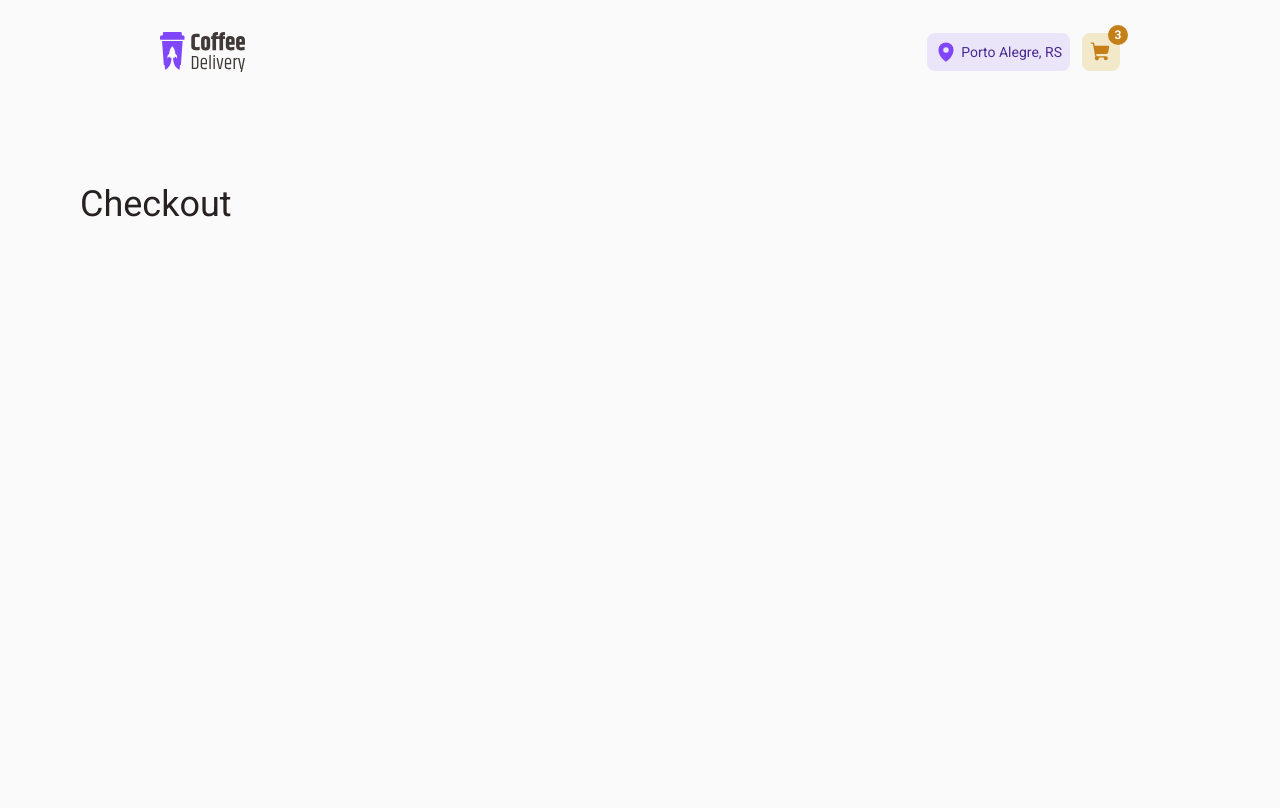
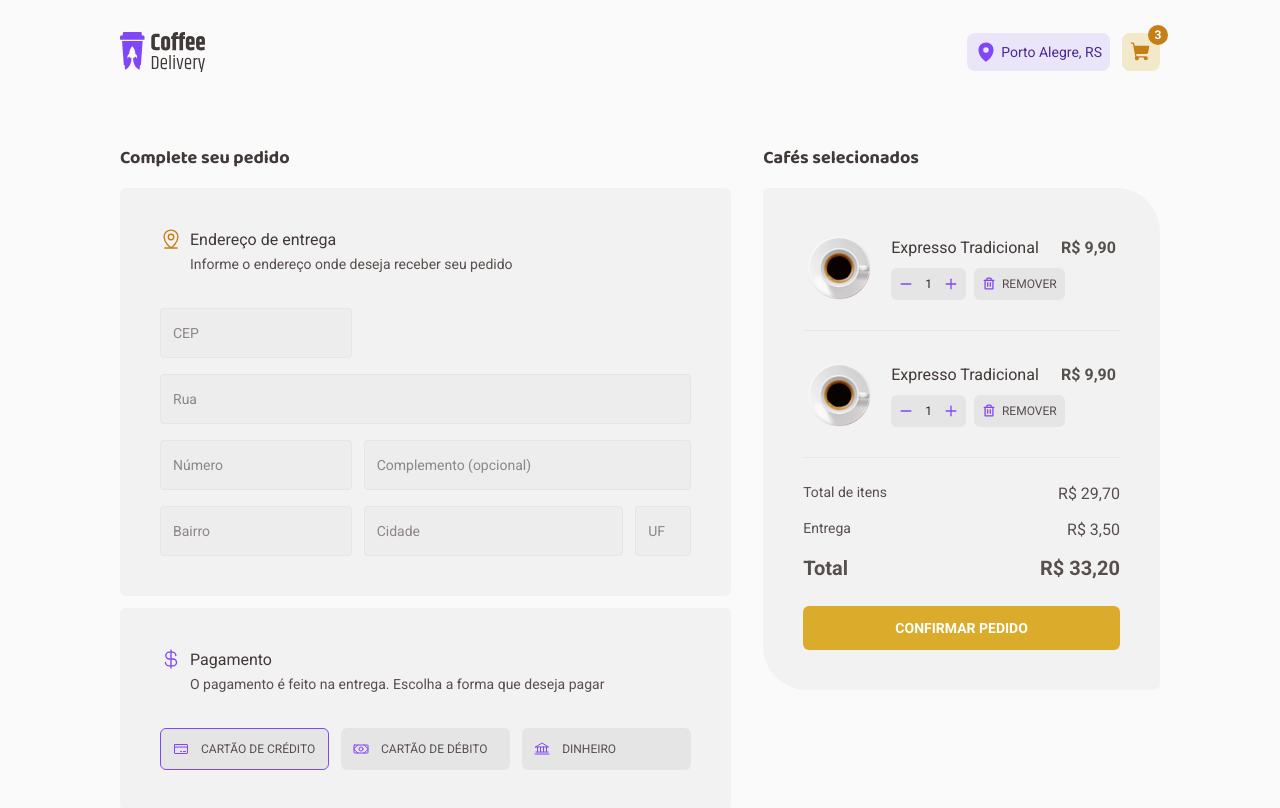
Before and after one commit to Gian-Lucas/coffee-delivery, a React (Vite) app: page /checkout in a window 1280 px wide. Shown: the top 808 px of the page. Built offline with nearby package versions, Linux system fonts and the light colour scheme.

Commit message:
app layout finished

```diff
--- a/src/components/Header.tsx
+++ b/src/components/Header.tsx
@@ -3,7 +3,7 @@ import logo from "../assets/logo.svg";
 
 export function Header() {
   return (
-    <header className="flex justify-between items-center py-8 px-40">
+    <header className="flex justify-between items-center max-w-[1120px] mx-auto py-8 px-10">
       <img src={logo} alt="Coffee Delivery Logo" />
 
       <div className="flex justify-end items-center gap-3">
--- a/src/components/ItemWithText.tsx
+++ b/src/components/ItemWithText.tsx
@@ -9,7 +9,7 @@ interface ItemWithTextProps {
 
 export function ItemWithText({ icon, text, bg }: ItemWithTextProps) {
   return (
-    <div className="flex items-center gap-3">
+    <div className="flex text-sm items-center gap-3">
       <div
         className={`p-2 bg-base-text text-background rounded-full w-fit ${bg}`}
       >
--- a/src/layouts/DefaultLayout.tsx
+++ b/src/layouts/DefaultLayout.tsx
@@ -5,7 +5,7 @@ export function DefaultLayout() {
   return (
     <>
       <Header />
-      <div className="mx-auto mt-20 max-w-[1120px]">
+      <div className="mx-auto mt-10 px-10 max-w-[1120px]">
         <Outlet />
       </div>
     </>
--- a/src/pages/Checkout.tsx
+++ b/src/pages/Checkout.tsx
@@ -1,7 +1,205 @@
+import {
+  Bank,
+  CreditCard,
+  CurrencyDollar,
+  MapPinLine,
+  Minus,
+  Money,
+  Plus,
+  Trash,
+} from "phosphor-react";
+import coffee from "../assets/coffee.svg";
+
 export function Checkout() {
   return (
-    <div>
-      <h1 className="text-base-title text-4xl">Checkout</h1>
-    </div>
+    <form className="grid grid-cols-5 gap-8" action="">
+      <div className="col-span-3">
+        <h1 className="font-header font-bold text-lg text-base-subtitle">
+          Complete seu pedido
+        </h1>
+
+        <div className="bg-base-card rounded-md p-10 mt-4">
+          <header className="flex items-start gap-2">
+            <div className="text-yellow-dark">
+              <MapPinLine size={22} />
+            </div>
+
+            <div>
+              <span className="text-base-subtitle">Endereço de entrega</span>
+              <br />
+              <span className="text-sm">
+                Informe o endereço onde deseja receber seu pedido
+              </span>
+            </div>
+          </header>
+
+          <div className="mt-8 flex flex-col gap-4">
+            <div className="grid grid-cols-8 gap-3">
+              <input
+                className="col-span-3 rounded p-3 bg-base-input border border-base-button focus:outline-yellow-dark placeholder:text-base-label placeholder:text-sm"
+                placeholder="CEP"
+              />
+            </div>
+            <input
+              className="rounded p-3 bg-base-input border border-base-button focus:outline-yellow-dark placeholder:text-base-label placeholder:text-sm"
+              placeholder="Rua"
+            />
+            <div className="grid grid-cols-8 gap-3">
+              <input
+                className="col-span-3 rounded p-3 bg-base-input border border-base-button focus:outline-yellow-dark placeholder:text-base-label placeholder:text-sm"
+                placeholder="Número"
+              />
+              <input
+                className="col-span-5 rounded p-3 bg-base-input border border-base-button focus:outline-yellow-dark placeholder:text-base-label placeholder:text-sm"
+                placeholder="Complemento (opcional)"
+              />
+            </div>
+
+            <div className="grid grid-cols-8 gap-3">
+              <input
+                className="col-span-3 rounded p-3 bg-base-input border border-base-button focus:outline-yellow-dark placeholder:text-base-label placeholder:text-sm"
+                placeholder="Bairro"
+              />
+              <input
+                className="col-span-4 rounded p-3 bg-base-input border border-base-button focus:outline-yellow-dark placeholder:text-base-label placeholder:text-sm"
+                placeholder="Cidade"
+              />
+              <input
+                className="col-span-1 rounded p-3 bg-base-input border border-base-button focus:outline-yellow-dark placeholder:text-base-label placeholder:text-sm"
+                placeholder="UF"
+              />
+            </div>
+          </div>
+        </div>
+
+        <div className="bg-base-card rounded-md p-10 mt-3 mb-10">
+          <header className="flex items-start gap-2">
+            <div className="text-purple">
+              <CurrencyDollar size={22} />
+            </div>
+
+            <div>
+              <span className="text-base-subtitle">Pagamento</span>
+              <br />
+              <span className="text-sm">
+                O pagamento é feito na entrega. Escolha a forma que deseja pagar
+              </span>
+            </div>
+          </header>
+
+          <div className="mt-8 grid grid-cols-3 gap-3">
+            {true ? (
+              <div className="hover:bg-base-hover transition-colors cursor-pointer text-purple flex items-center gap-3 p-3 border border-purple bg-base-button rounded-md">
+                <CreditCard size={16} />
+                <span className="text-base-text text-xs">
+                  CARTÃO DE CRÉDITO
+                </span>
+              </div>
+            ) : (
+              <div className="hover:bg-base-hover transition-colors cursor-pointer text-purple flex items-center gap-3 p-3 bg-base-button rounded-md">
+                <CreditCard size={16} />
+                <span className="text-base-text text-xs">
+                  CARTÃO DE CRÉDITO
+                </span>
+              </div>
+            )}
+            <div className="hover:bg-base-hover transition-colors cursor-pointer text-purple flex items-center gap-3 p-3 bg-base-button rounded-md">
+              <Money size={16} />
+              <span className="text-base-text text-xs">CARTÃO DE DÉBITO</span>
+            </div>
+            <div className="hover:bg-base-hover transition-colors cursor-pointer text-purple flex items-center gap-3 p-3 bg-base-button rounded-md">
+              <Bank size={16} />
+              <span className="text-base-text text-xs">DINHEIRO</span>
+            </div>
+          </div>
+        </div>
+      </div>
+
+      <div className="col-span-2">
+        <h1 className="font-header font-bold text-lg text-base-subtitle">
+          Cafés selecionados
+        </h1>
+
+        <div className="flex flex-col gap-6 bg-base-card p-10 mt-4 rounded-tl-md rounded-br-md rounded-tr-[2.75rem] rounded-bl-[2.75rem]">
+          <div className="flex gap-5 py-2 pb-[1.875rem] px-1 border-b">
+            <img src={coffee} className="w-16" alt="" />
+
+            <div className="flex-1">
+              <div className="flex justify-between">
+                <span className="text-base-subtitle">Expresso Tradicional</span>
+                <strong>R$ 9,90</strong>
+              </div>
+              <div className="flex gap-2 mt-2">
+                <div className="flex justify-center items-center text-xs text-purple bg-base-button p-2 gap-3 rounded-md">
+                  <Minus
+                    className="transition-colors hover:text-purple-dark cursor-pointer"
+                    size={14}
+                    weight="bold"
+                  />
+                  <span className="text-base-title">1</span>
+                  <Plus
+                    className="transition-colors hover:text-purple-dark cursor-pointer"
+                    size={14}
+                    weight="bold"
+                  />
+                </div>
+                <div className="flex justify-center items-center text-xs text-purple bg-base-button px-2 gap-1.5 rounded-md cursor-pointer transition-colors hover:bg-base-hover">
+                  <Trash size={14} weight="bold" />
+                  <span className="text-base-text">REMOVER</span>
+                </div>
+              </div>
+            </div>
+          </div>
+          <div className="flex gap-5 py-2 pb-[1.875rem] px-1 border-b">
+            <img src={coffee} className="w-16" alt="" />
+
+            <div className="flex-1">
+              <div className="flex justify-between">
+                <span className="text-base-subtitle">Expresso Tradicional</span>
+                <strong>R$ 9,90</strong>
+              </div>
+              <div className="flex gap-2 mt-2">
+                <div className="flex justify-center items-center text-xs text-purple bg-base-button p-2 gap-3 rounded-md">
+                  <Minus
+                    className="transition-colors hover:text-purple-dark cursor-pointer"
+                    size={14}
+                    weight="bold"
+                  />
+                  <span className="text-base-title">1</span>
+                  <Plus
+                    className="transition-colors hover:text-purple-dark cursor-pointer"
+                    size={14}
+                    weight="bold"
+                  />
+                </div>
+                <div className="flex justify-center items-center text-xs text-purple bg-base-button px-2 gap-1.5 rounded-md cursor-pointer transition-colors hover:bg-base-hover">
+                  <Trash size={14} weight="bold" />
+                  <span className="text-base-text">REMOVER</span>
+                </div>
+              </div>
+            </div>
+          </div>
+
+          <div className="flex flex-col gap-3">
+            <div className="flex justify-between">
+              <span className="text-sm">Total de itens</span>
+              <span>R$ 29,70</span>
+            </div>
+            <div className="flex justify-between">
+              <span className="text-sm">Entrega</span>
+              <span>R$ 3,50</span>
+            </div>
+            <div className="flex justify-between">
+              <strong className="text-xl">Total</strong>
+              <strong className="text-xl">R$ 33,20</strong>
+            </div>
+
+            <button className="mt-3 text-sm text-white bg-yellow py-3 px-2 rounded-md transition-colors hover:bg-yellow-dark font-bold">
+              CONFIRMAR PEDIDO
+            </button>
+          </div>
+        </div>
+      </div>
+    </form>
   );
 }
--- a/src/pages/Home.tsx
+++ b/src/pages/Home.tsx
@@ -16,10 +16,10 @@ export function Home() {
       <section className="flex gap-14 items-center">
         <div className="flex flex-col gap-16">
           <div>
-            <h1 className="text-5xl font-header font-extrabold text-base-title leading-tight">
+            <h1 className="text-4xl font-header font-extrabold text-base-title leading-tight">
               Encontre o café perfeito <br /> para qualquer hora do dia
             </h1>
-            <span className="text-base-subtitle text-xl mt-4 block">
+            <span className="text-base-subtitle text-lg mt-4 block">
               Com o Coffee Delivery você recebe seu café onde estiver, a
               qualquer hora
             </span>
@@ -85,7 +85,7 @@ export function Home() {
                 </strong>
               </div>
               <div className="flex items-center gap-2">
-                <div className="flex justify-center items-center text-purple bg-base-button         p-2 gap-1.5 rounded-md">
+                <div className="flex justify-center items-center text-purple bg-base-button         p-2 gap-2 rounded-md">
                   <Minus
                     className="transition-colors hover:text-purple-dark cursor-pointer"
                     size={14}
--- a/src/pages/Success.tsx
+++ b/src/pages/Success.tsx
@@ -3,7 +3,7 @@ import coffeeBike from "../assets/coffee-bike.svg";
 
 export function Success() {
   return (
-    <main className="mt-20">
+    <main>
       <div>
         <h1 className="text-yellow-dark text-[2rem] font-header font-extrabold">
           Uhu! Pedido confirmado
```
